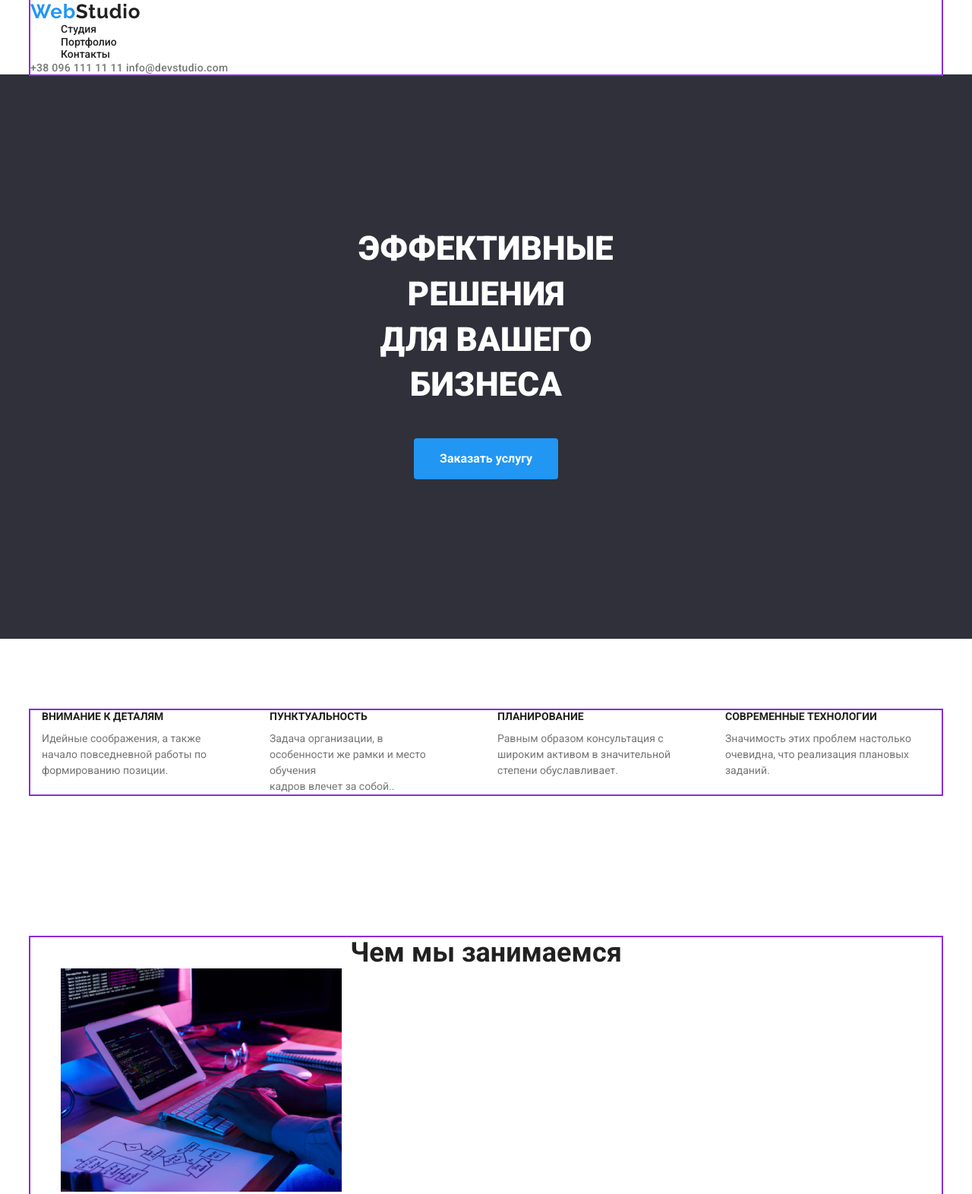
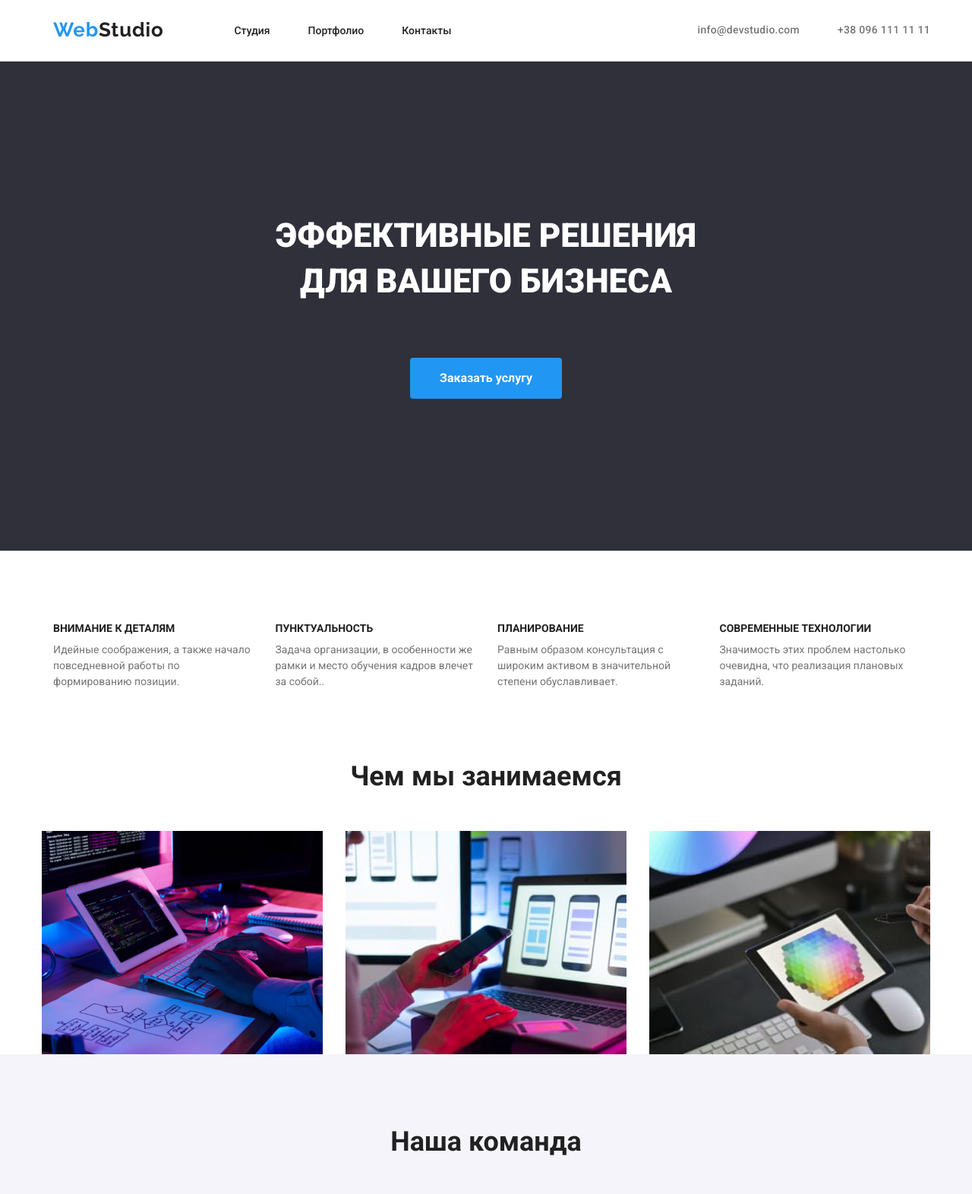
Before and after one commit to VladBasalyha/go-it-markup-hw-03, a plain HTML site: page index.html in a window 1280 px wide. Shown: the top 1572 px of the page at 76% size. Drawn offline with nearby package versions, Linux system fonts and the light colour scheme.

Commit message:
Комміт перед надісланням дз

```diff
--- a/index.html
+++ b/index.html
@@ -20,8 +20,9 @@
   <body>
     <header class="header">
       <div class="container">
+        <div class="container-nav-contacts">
       <a class="logo" href="/"> <span class="accent-logo"> Web</span>Studio </a>
-      <nav>
+        <nav>
         <ul class="nav list">
           <li class="nav-list"><a href="index.html">Cтудия</a></li>
           <li class="nav-list"><a href="portfolio.html">Портфолио</a></li>
@@ -29,52 +30,59 @@
         </ul>
       </nav>
       <div class="contacts">
-        <a href="tel:+380961111111">+38 096 111 11 11</a>
-        <a href="info@devstudio.com">info@devstudio.com</a>
+        <a class="email" href="info@devstudio.com">info@devstudio.com</a>
+        <a class="phone-number" href="tel:+380961111111">+38 096 111 11 11</a>
       </div>
     </div>
+    </div>
     </header>
+
     <main>
       <section class="hero">
+        <div class="container">
         <h1 class="hero-heading">
           Эффективные решения<br />
           для вашего бизнеса
         </h1>
-        <button class="hero-button" type="button"><a href=""></a>Заказать услугу</button
-        ></a>
+        <button class="hero-button" type="button"><a href=""></a>Заказать услугу</button>
+
       </section>
+
       <section class="advantages section">
         <div class="container">
           <ul class="advantages-list">
             <li>
               <h3 class="advantage-heading">Внимание к деталям</h3>
               <p class="advantage-paragraph">
-                Идейные соображения, а также<br />
-                начало повседневной работы по<br />
+                Идейные соображения, а также
+                начало повседневной работы по
                 формированию позиции.
               </p>
             </li>
+
             <li>
               <h3 class="advantage-heading">Пунктуальность</h3>
               <p class="advantage-paragraph">
-                Задача организации, в <br />
-                особенности же рамки и место обучения <br />
+                Задача организации, в
+                особенности же рамки и место обучения
                 кадров влечет за собой..
               </p>
             </li>
+
             <li>
               <h3 class="advantage-heading">Планирование</h3>
               <p class="advantage-paragraph">
-                Равным образом консультация с<br />
-                широким активом в значительной <br />
+                Равным образом консультация с
+                широким активом в значительной
                 степени обуславливает.
               </p>
             </li>
+
             <li>
               <h3 class="advantage-heading">Современные технологии</h3>
               <p class="advantage-paragraph">
-                Значимость этих проблем настолько <br />
-                очевидна, что реализация плановых<br />
+                Значимость этих проблем настолько
+                очевидна, что реализация плановых
                 заданий.
               </p>
             </li>
@@ -84,7 +92,7 @@
       <section class="examples section">
         <div class="container">
           <h2 class="offers">Чем мы занимаемся</h2>
-          <ul>
+          <ul class="offers-container">
             <li>
               <img
                 src="images/first-image.jpg"
@@ -113,9 +121,9 @@
       <section class="team section">
         <div class="container">
           <h2 class="team-heading">Наша команда</h2>
-          <ul>
+          <ul class="team-list">
             <li>
-              <img
+              <img class="team-mate-image"
                 src="images/igor-img.jpg"
                 alt="Мужчина в очках"
                 width="270"
@@ -123,8 +131,9 @@
               <h3 class="team-mate">Игорь Демьяненко</h3>
               <p class="team-position">Product Designer</p>
             </li>
+
             <li>
-              <img
+              <img class="team-mate-image"
                 src="images/olga-img.jpg"
                 width="270"
                 alt="Девушка в очках и костюме"
@@ -132,8 +141,9 @@
               <h3 class="team-mate">Ольга Репина</h3>
               <p class="team-position">Frontend Developer</p>
             </li>
+
             <li>
-              <img
+              <img class="team-mate-image"
                 src="images/nikolay-img.jpg"
                 alt="Улыбающийся мужчина"
                 width="270"
@@ -141,8 +151,9 @@
               <h3 class="team-mate">Николай Тарасов</h3>
               <p class="team-position">Marketing</p>
             </li>
+
             <li>
-              <img
+              <img class="team-mate-image"
                 src="images/mikhail-img.jpg"
                 alt="Мужчина в очках"
                 width="270"
--- a/styles/styles.css
+++ b/styles/styles.css
@@ -8,6 +8,8 @@
 /* bg-hero-color: rgba(47, 48, 58, 1) */
 /* font-size-logo: 26px */
 /* contact-footer-color: rgba(255, 255, 255, 0.6); */
+
+/* Загальні налаштування */
 
 :root {
   --main-text-color: rgba(33, 33, 33, 1);
@@ -32,42 +34,45 @@ h2,
 h3,
 h4,
 h5,
-h6, p, ul {
+h6,
+p,
+ul {
+  margin-left: 0;
   margin-top: 0;
   margin-bottom: 0;
 }
+img {
+  display: block;
+}
+.list {
+  list-style: none;
+  text-decoration: none;
+  padding: 0;
+  margin: 0;
+}
 .section {
   padding-top: 94px;
+}
+.section:last-child {
   padding-bottom: 94px;
-}
-.advantages-list h3 {
-  margin-bottom: 10px;
-}
-.advantages-list li {
-  width: 270px;
-  margin: 0 15px;
-}
-.advantages-list {
-  padding: 0;
-  display: flex;
-  justify-content: space-between;
 }
 .container {
   margin-left: auto;
   margin-right: auto;
   width: 1200px;
-  outline: 2px solid blueviolet;
+  padding-left: 15px;
+  padding-right: 15px;
+  /* outline: 2px solid blueviolet; */
 }
+
+/* Налаштування логотипа */
 .logo {
-  font-size: 26px;
-  text-decoration: none;
-  line-height: 1.17;
-}
-.accent-logo {
-  color: var(--bg-buttons-color-hover);
-  text-decoration: none;
-}
-.logo {
+  display: flex;
+  align-items: center;
+  margin-right: 93px;
+  padding-top: 24px;
+  padding-bottom: 25px;
+  padding-left: 15px;
   color: var(--main-text-color);
   font-size: 26px;
   text-decoration: none;
@@ -76,6 +81,11 @@ h6, p, ul {
   letter-spacing: 0.03em;
   line-height: 1.17;
 }
+.accent-logo {
+  color: var(--bg-buttons-color-hover);
+  text-decoration: none;
+}
+
 .logo-footer{
   font-size: 26px;
   color: var(--bg-color);
@@ -85,34 +95,109 @@ h6, p, ul {
   letter-spacing: 0.03em;
   line-height: 1.17;
 }
-.hero {
-  background-color: var(--bg-hero-color);
+
+/* Налаштування хедера */
+.header {
+  border-bottom: 1px solid #ECECEC;
+}
+
+.nav {
+  display: flex;
+}
+.nav .nav-list {
+/* outline: 1px solid tomato; */
+margin-right: 50px;
+align-items: center;
+}
+.nav .nav-list:last-child {
+  margin-right: auto;
 }
 .nav-list > a {
-  display: flex;
-  color: var(--main-text-color);
   font-size: 14px;
+  line-height: 1.17;
+  display: block;
+  align-items: center;
+  padding-top: 32px;
+  padding-bottom: 32px;
+  margin-right: 0;
   text-decoration: none;
   font-weight: 500;
-  line-height: 1.17;
+  color: var(--main-text-color);
 }
 .nav-list > a:hover,
 .nav-list > a:focus {
   color: var(--bg-buttons-color-hover);
   text-decoration: none;
 }
+.email {
+  margin-right: 50px;
+}
 .contacts > a:focus,
 .contacts > a:hover {
   color: var(--bg-buttons-color-hover);
   text-decoration: none;
 }
+.contacts {
+  display: flex;
+  margin-left: auto;
+  align-items: center;
+}
+.container-nav-contacts {
+  display: flex;
+  align-items: center;
+}
 .contacts > a {
+  padding-top: 32px;
+  padding-bottom: 32px;
+  /* outline: 2px solid gold; */
   color: var(--secondary-text-color);
   font-size: 14px;
   text-decoration: none;
   font-weight: 500;
   letter-spacing: 0.02em;
   line-height: 1.14;
+  margin-left: auto;
+}
+
+/* Для секції hero */
+
+.hero {
+  text-align: center;
+  background-color: var(--bg-hero-color);
+}
+.hero-heading {
+  padding-top: 200px;
+  padding-bottom: 30px;
+  color: var(--bg-color);
+  font-size: 44px;
+  text-align: center;
+  line-height: 1.36;
+  text-transform: uppercase;
+  font-weight: 900;
+  margin-bottom: 40px;
+}
+.hero-button  {
+  padding: 10px 32px 10px 32px;
+  margin-bottom: 200px;
+  border-radius: 4px;
+  border-color: transparent;
+  background-color: var(--bg-buttons-color-hover);
+  color: var(--bg-color);
+  font-weight: 700;
+  font-size: 16px;
+  font-family: inherit;
+  cursor: pointer;
+  line-height: 1.87;
+  max-width: 400px;
+  max-height: 100px;
+  min-width: 200px;
+  min-height: 50px;
+}
+.offers {
+  color: var(--main-text-color);
+  font-size: 36px;
+  line-height: 1.16;
+  text-align: center;
 }
 .contacts-footer > a {
   color: var(--contact-footer-color);
@@ -122,45 +207,34 @@ h6, p, ul {
   letter-spacing: 0.03em;
   line-height: 1.7;
 }
+.contacts-footer > a:first-child {
+  display: inline-block;
+  margin-bottom: 9px;
+}
+.contacts-footer > a:last-child {
+  display: inline-block;
+  margin-bottom: 0;
+  padding-bottom: 60px;
+}
 .contacts-footer > a:focus,
 .contacts-footer > a:hover {
   color: var(--bg-buttons-color-hover);
   text-decoration: none;
 }
-.hero {
-  text-align: center;
+
+/* Advantages налаштування */
+.advantages-list h3 {
+  margin-bottom: 10px;
 }
-.hero-heading {
-  color: var(--bg-color);
-  padding: 200px 452px 0px 452px;
-  font-size: 44px;
-  text-align: center;
-  line-height: 1.36;
-  text-transform: uppercase;
-  font-weight: 900;
-  margin-bottom: 40px;
+.advantages-list li {
+  width: 270px;
+  margin: 0 15px;
+  list-style: none;
 }
-.hero-button {
-  padding: 10px 32px 10px 32px;
-  margin-bottom: 210px;
-  border-radius: 4px;
-  border-color: transparent;
-  background-color: var(--bg-buttons-color-hover);
-  color: var(--bg-color);
-  font-weight: 700;
-  font-size: 16px;
-  font-family: inherit;
-  cursor: pointer;
-  line-height: 1.87;
-}
-.offers {
-  color: var(--main-text-color);
-  font-size: 36px;
-  line-height: 1.16;
-  text-align: center;
-}
-.advantages li {
-  list-style: none;
+.advantages-list {
+  padding: 0;
+  display: flex;
+  justify-content: space-around;
 }
 .advantage-heading {
   color: var(--main-text-color);
@@ -175,33 +249,76 @@ h6, p, ul {
   font-weight: 400;
   line-height: 1.5;
 }
+/* Приклади робіт */
+.offers {
+  margin-bottom: 50px;
+}
+.offers-container li {
+margin-right: 30px;
+}
+.offers-container {
+  padding-left: 0;
+  display: flex;
+  justify-content: space-between;
+}
+.offers-container li:last-child {
+margin-right: 0px;
+}
 .examples li {
-list-style: none;
+  justify-content: space-between;
+  list-style: none;
 }
-.team li {
+
+/* Команда ВебСтудії */
+.team.section {
+  background-color: var(--bg-button-color);
+}
+.team-mate-image {
+  margin-bottom: 30px
+}
+.team-list li {
+  background-color: var(--bg-color);
+  box-shadow: 0px 1px 3px rgba(0, 0, 0, 0.12), 0px 1px 1px rgba(0, 0, 0, 0.14), 0px 2px 1px rgba(0, 0, 0, 0.2);
+  border-radius: 0px 0px 4px 4px;
+
+}
+.team-list {
+  text-align: center;
+  padding-left: 0;
+  display: flex;
+  justify-content: space-between;
   list-style: none;
 }
 .team-heading {
+  margin-bottom: 50px;
   text-align: center;
   font-size: 36px;
   font-weight: 700;
   line-height: 1.18;
 }
 .team-mate {
+  margin-bottom: 10px;
   font-size: 16px;
   font-weight: 500;
   color: var(--main-text-color);
   line-height: 1.18;
 }
 .team-position {
+  padding-bottom: 30px;
   font-size: 16px;
   font-weight: 400;
   color: var(--secondary-text-color);
 }
-.list {
-  list-style: none;
-  text-decoration: none;
+
+/* Сторінка Портфоліо */
+
+/* Навігаційні кнопки карток */
+.buttons.list {
+  display: flex;
+  justify-content: center;
+  margin-bottom: 50px;
 }
+
 .nav-button:focus,
 .nav-button:hover {
   background-color: var(--bg-buttons-color-hover);
@@ -212,6 +329,7 @@ list-style: none;
 .nav-button {
   display: inline-block;
   padding: 6px 22px 6px 22px;
+  margin-right: 8px;
   border-radius: 4px;
   text-align: center;
   border-color: transparent;
@@ -223,38 +341,73 @@ list-style: none;
   font-family: inherit;
   line-height: 1.7;
 }
+
+/* Картки вкладки портфоліо */
 .card-link {
   text-decoration: none;
 }
+
+.card-link > img {
+margin-bottom: 20px;
+}
+
+.cards.list  {
+  display: flex;
+  flex-wrap: wrap;
+  /* outline: 1px solid red; */
+}
+
+.cards.list > li {
+  margin-right: 30px;
+  /* outline: 1px solid red; */
+  flex-basis: calc(100% / 3 - 60px);
+  border: 1px solid #EEEEEE;
+  margin-bottom: 30px;
+}
+
+.cards.list > li:nth-child(3n) {
+  margin-right: 0;
+}
+
 .card-heading:hover,
 .card-heading:focus {
   color: var(--bg-buttons-color-hover);
   text-decoration: none;
 }
+
 .card-heading {
   color: var(--main-text-color);
   font-size: 18px;
   text-decoration: none;
   font-weight: 700;
   line-height: 2;
+  padding-left: 24px;
+  margin-bottom: 4px;
 }
+
 .card-paragraph:hover,
 .card-paragraph:focus {
   color: var(--bg-buttons-color-hover);
   text-decoration: none;
 }
+
 .card-paragraph {
   color: var(--secondary-text-color);
   font-size: 16px;
   text-decoration: none;
   font-weight: 400;
   line-height: 1.77;
+  padding-left: 24px;
+  padding-bottom: 20px;
 }
+
+/* Налаштування футера */
 .bottom {
   background-color: var(--footer-color);
   text-decoration: none;
 }
 .address-list {
+  margin-bottom: 9px;
   color: var(--footer-text-color);
   font-size: 14px;
   text-decoration: none;
@@ -262,3 +415,8 @@ list-style: none;
   line-height: 1.71;
   font-style: normal;
 }
+.logo-footer {
+  display: block;
+  padding-top: 60px;
+  margin-bottom: 20px;
+}
```
Also changed, not shown: portfolio.html (+31 -5 lines).
